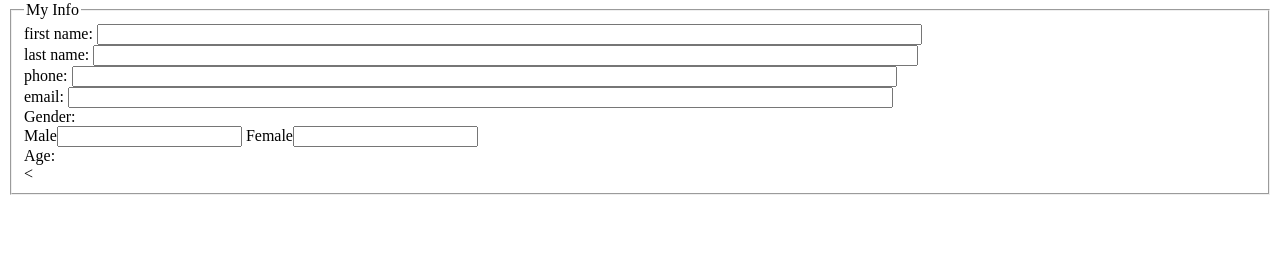
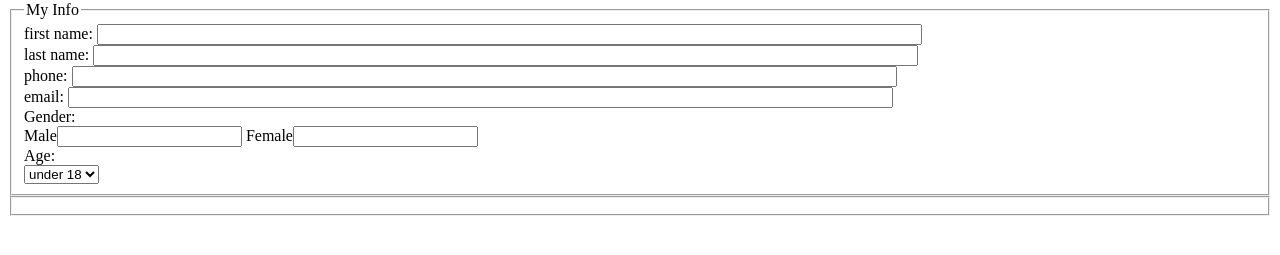
Before and after one commit to hzeng9/itmd361-lab4, a plain HTML site: page index.html in a window 1280 px wide. Shown: the part 79-334 px from the top of the page. Drawn offline with Linux system fonts and the light colour scheme.

Commit message:
finished the gender and age section of the form

```diff
--- a/index.html
+++ b/index.html
@@ -19,7 +19,14 @@
                 <label>Female<input></label>
             </div>
             <div>Age: </div>
-            <
+            <select name="age_field">
+                <option>under 18</option>
+                <option>over 18</option>
+            </select>
+        </fieldset>
+
+        <fieldset>
+
         </fieldset>
 </body>
 </html>
```
